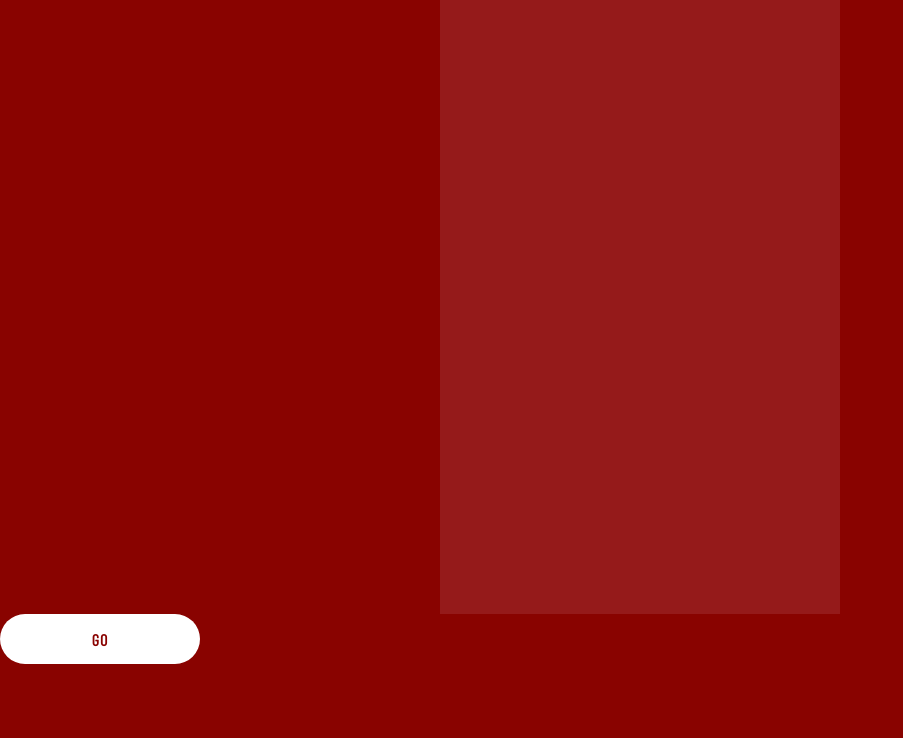
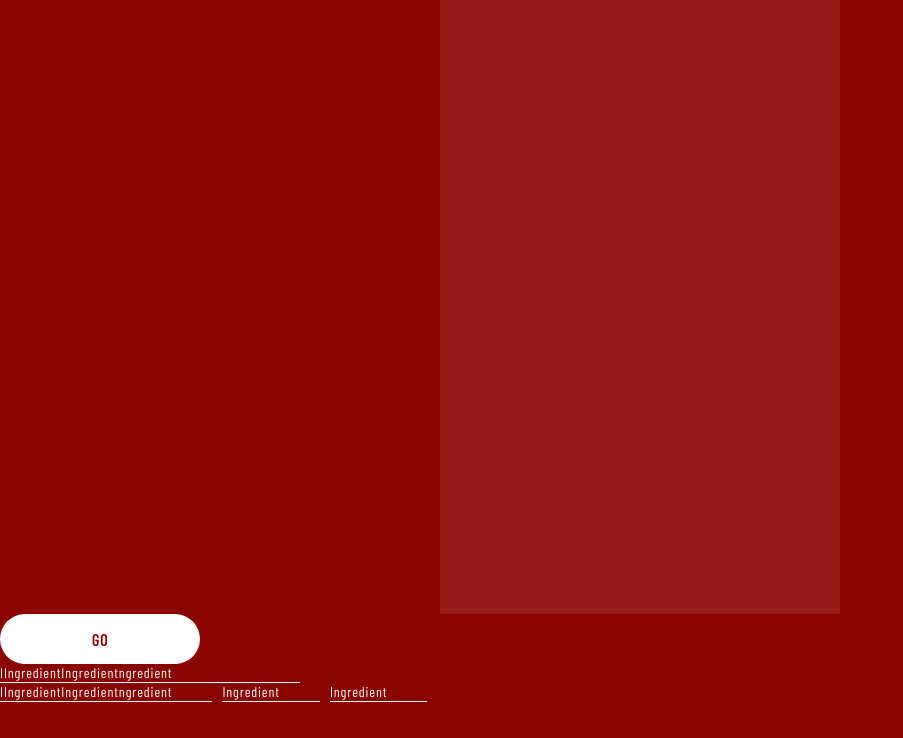
Before and after one commit to uloco/smokeless-awesome-cocktails, a React (Create React App) app: page / in a window 1280 px wide. Shown: the top 738 px of the page, without its empty margins (0-903 px from the left). Built offline with nearby package versions, Linux system fonts and the light colour scheme.

Commit message:
Add Ingredient component

```diff
--- a/src/App.tsx
+++ b/src/App.tsx
@@ -28,11 +28,32 @@ const Button = styled.button`
   color: #890200;
 `;
 
+const Ingredient = styled.div`
+  padding-right: 40px;
+  color: white;
+  font-family: "Barlow Condensed";
+  font-size: 14px;
+  font-weight: 500;
+  letter-spacing: 0.88px;
+  line-height: 18px;
+  border-bottom: 1px solid white;
+  flex-direction: row;
+  max-width: 300px;
+`;
+
 export const App = () => {
   return (
     <>
       <HomeScreen />
       <Button>Go</Button>
+      <Ingredient>IIngredientIngredientngredient</Ingredient>
+      <div style={{ display: "flex", flexDirection: "row" }}>
+        <Ingredient>IIngredientIngredientngredient</Ingredient>
+        <div style={{ width: 10 }}></div>
+        <Ingredient>Ingredient</Ingredient>
+        <div style={{ width: 10 }}></div>
+        <Ingredient>Ingredient</Ingredient>
+      </div>
     </>
   );
 };
```
